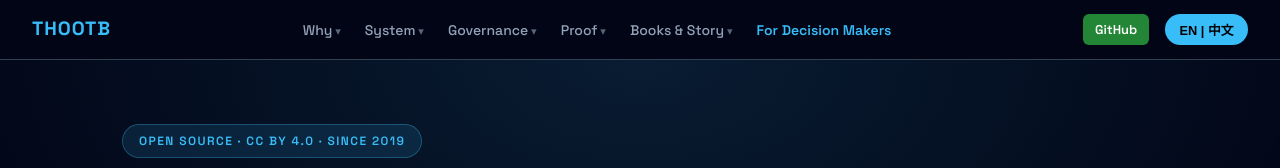
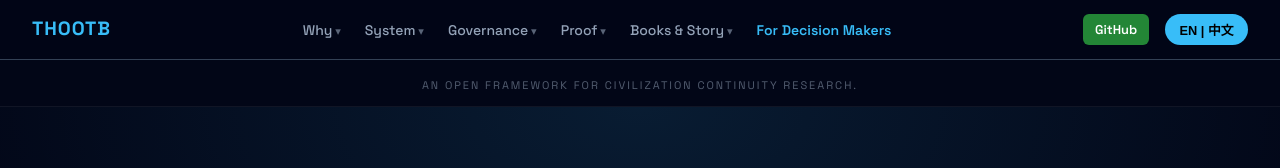
Before and after one commit to ChinSookLing/THOOTB, a plain HTML site: page index.html in a window 1280 px wide. Shown: the top 168 px of the page. Drawn offline with Linux system fonts and the light colour scheme.

Commit message:
Add civilization tagline bar between NAV and Hero (EN+ZH)

```diff
--- a/index.html
+++ b/index.html
@@ -630,6 +630,11 @@
   </div>
 </nav>
 
+<!-- CIVILIZATION TAGLINE -->
+<div id="civ-tagline" style="text-align:center;padding:0.6rem 1rem;background:transparent;border-bottom:1px solid rgba(255,255,255,0.06);">
+  <span data-i18n="civ.tagline" style="font-size:11px;letter-spacing:0.18em;opacity:0.55;text-transform:uppercase;color:var(--muted);">An open framework for civilization continuity research.</span>
+</div>
+
 <!-- HERO -->
 <div class="hero" style="padding:4rem 0;">
   <div class="hero-grid">
@@ -3217,6 +3222,7 @@ const ZH = {
   "what.h3.6": "六AI协作审计",
 
   // WHAT card descriptions
+  "civ.tagline": "一个关于文明延续的开放研究框架。",
   "q.label": "研究框架",
   "q.h2": "我们正在探索的问题",
   "q.sub": "我们不是在兜售答案。我们在压力测试假设。",
```
